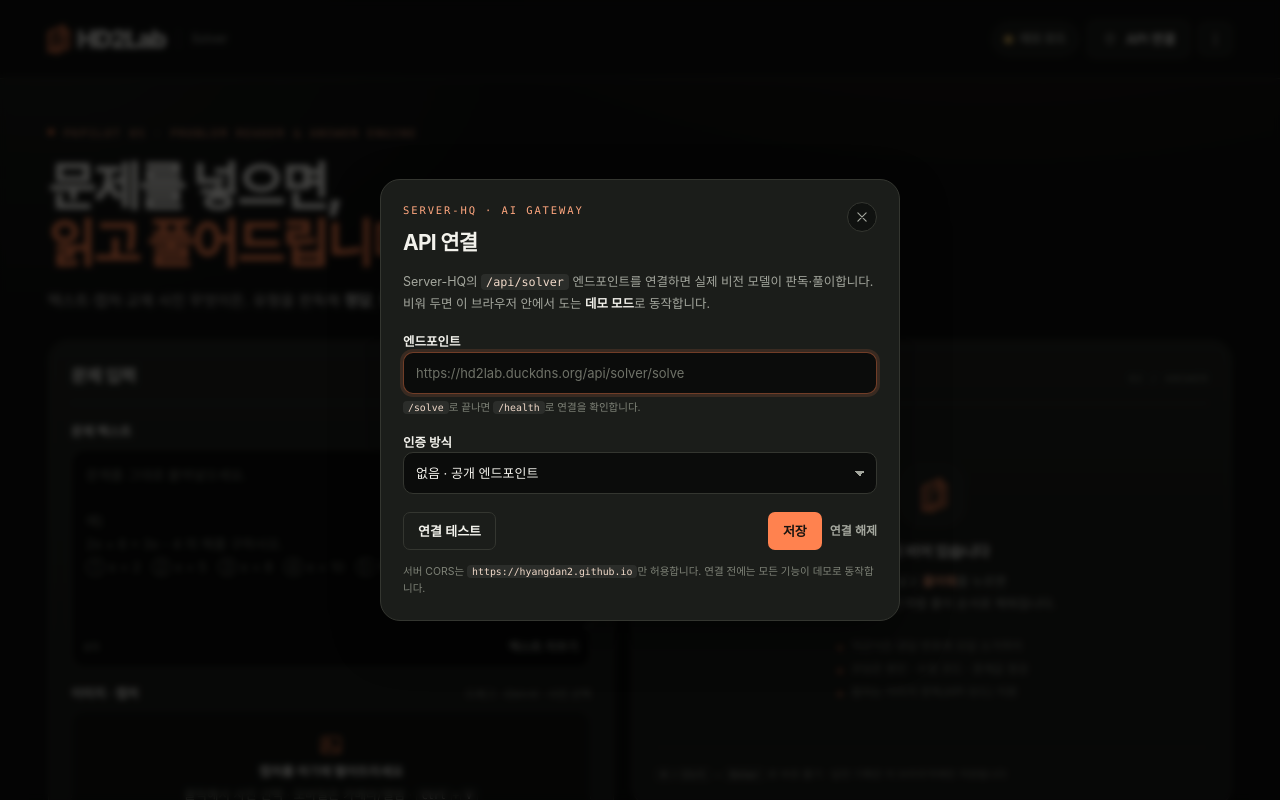
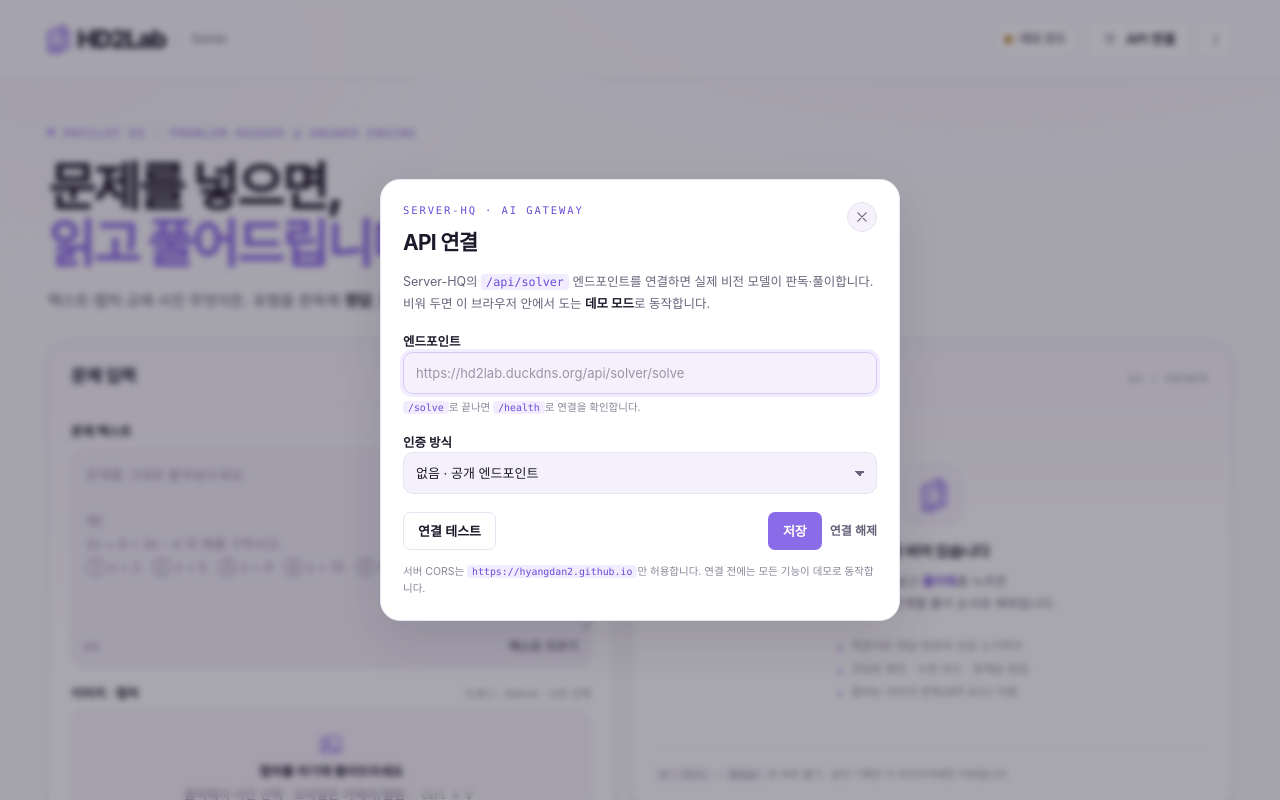
Before and after one commit to HyangDan2/PKPilot0005, a plain HTML site: page index.html in a window 1280 px wide. Both pictures are taken after a click on the button "데모 모드". Shown: the top 800 px of the page. Drawn offline with Linux system fonts and the light colour scheme.

Commit message:
feat(brand): Web-HQ와 PKPilot0001~0006 전체에 Soft Iris(화이트·바이올렛) 적용 (#55)
- Server-HQ HD2Lab 토큰(#FAFAFD/#FFFFFF/#1D192B/#8B6CE8)으로 전 허브 셸 전환
- Web-HQ index/style/히어로 SVG/파비콘 세트/OG 카드 재제작
- PKPilot0001~0003(+beta), 0005, 0006 셸·헤더·카드·모달·버튼·파비콘·OG 통일
- Shutterplate는 플레이트 캔버스·다크 프리뷰 스테이지 유지, DOS Player는 #000 화면 유지
- 테스트의 브랜드 토큰 기대값을 Soft Iris로 갱신

```diff
--- a/style.css
+++ b/style.css
@@ -1,43 +1,43 @@
 /* ==========================================================================
    HD2Lab | Solver (PKPilot0005)
-   Unified PKPilot / Web-HQ studio theme: #101110 ground, #ff824f accent.
+   Soft Iris (White & Violet) shell: #FAFAFD ground, #8B6CE8 accent.
    ========================================================================== */
 
 :root {
-  color-scheme: dark;
+  color-scheme: light;
 
-  --bg: #101110;
-  --bg-deep: #0b0c0b;
-  --surface: #1b1d1a;
-  --surface-2: #212420;
-  --surface-3: #272b26;
-  --border: #343630;
-  --border-soft: rgba(255, 255, 255, 0.07);
-  --border-strong: rgba(255, 255, 255, 0.16);
+  --bg: #FAFAFD;
+  --bg-deep: #F4F1FC;
+  --surface: #FFFFFF;
+  --surface-2: #F7F5FE;
+  --surface-3: #EDE8FA;
+  --border: #E8E4F2;
+  --border-soft: #F0ECF8;
+  --border-strong: #D8D0EC;
 
-  --text: #f3f2ec;
-  --text-body: #c6c2bb;
-  --muted: #a4a79e;
-  --muted-2: #7f8378;
+  --text: #1D192B;
+  --text-body: #544E68;
+  --muted: #68627A;
+  --muted-2: #8B8598;
 
-  --accent: #ff824f;
-  --accent-2: #ffa77f;
-  --accent-soft: rgba(255, 130, 79, 0.13);
-  --accent-line: rgba(255, 130, 79, 0.42);
+  --accent: #8B6CE8;
+  --accent-2: #6B4CD6;
+  --accent-soft: #F1ECFE;
+  --accent-line: #D6C9F6;
 
-  --good: #7ddba3;
-  --good-soft: rgba(125, 219, 163, 0.12);
-  --warn: #ffcc66;
-  --bad: #ff7a6b;
-  --bad-soft: rgba(255, 122, 107, 0.1);
+  --good: #2F8F62;
+  --good-soft: #E7F6EE;
+  --warn: #B7791F;
+  --bad: #D14343;
+  --bad-soft: #FDECEC;
 
   --radius-xl: 20px;
   --radius: 14px;
   --radius-sm: 10px;
   --radius-xs: 7px;
 
-  --shadow: 0 18px 48px rgba(0, 0, 0, 0.42);
-  --shadow-sm: 0 6px 18px rgba(0, 0, 0, 0.3);
+  --shadow: 0 18px 48px rgba(29, 25, 43, 0.12);
+  --shadow-sm: 0 4px 14px rgba(29, 25, 43, 0.07);
 
   --header-h: 78px;
   --ease: cubic-bezier(0.22, 0.61, 0.36, 1);
@@ -58,8 +58,8 @@ body {
   margin: 0;
   min-width: 320px;
   background:
-    radial-gradient(1100px 520px at 78% -10%, rgba(255, 130, 79, 0.09), transparent 62%),
-    radial-gradient(760px 420px at 4% 4%, rgba(185, 195, 167, 0.06), transparent 60%),
+    radial-gradient(1100px 520px at 78% -10%, rgba(139, 108, 232, 0.1), transparent 62%),
+    radial-gradient(760px 420px at 4% 4%, rgba(139, 108, 232, 0.05), transparent 60%),
     var(--bg);
   color: var(--text);
   line-height: 1.55;
@@ -76,7 +76,7 @@ code, kbd { font-family: var(--mono); }
 .skip-link {
   position: absolute; z-index: 60; top: -90px; left: 16px;
   padding: 10px 14px; border-radius: 6px;
-  background: var(--accent); color: #14120f; font-weight: 700; text-decoration: none;
+  background: var(--accent); color: #FFFFFF; font-weight: 700; text-decoration: none;
 }
 .skip-link:focus { top: 12px; }
 .sprite { position: absolute; width: 0; height: 0; overflow: hidden; }
@@ -87,7 +87,7 @@ code, kbd { font-family: var(--mono); }
 .site-header {
   position: sticky; z-index: 30; top: 0;
   border-bottom: 1px solid var(--border);
-  background: rgba(16, 17, 16, 0.9);
+  background: rgba(250, 250, 253, 0.88);
   backdrop-filter: blur(16px) saturate(1.2);
   -webkit-backdrop-filter: blur(16px) saturate(1.2);
 }
@@ -136,9 +136,9 @@ code, kbd { font-family: var(--mono); }
   transition: border-color 0.18s, color 0.18s, background 0.18s;
 }
 .conn-chip:hover { border-color: var(--border-strong); color: var(--text); }
-.conn-chip .dot { width: 7px; height: 7px; border-radius: 50%; background: var(--warn); box-shadow: 0 0 0 3px rgba(255, 204, 102, 0.14); }
-.conn-chip[data-state="api"] { color: var(--good); border-color: rgba(125, 219, 163, 0.34); background: var(--good-soft); }
-.conn-chip[data-state="api"] .dot { background: var(--good); box-shadow: 0 0 0 3px rgba(125, 219, 163, 0.16); }
+.conn-chip .dot { width: 7px; height: 7px; border-radius: 50%; background: var(--warn); box-shadow: 0 0 0 3px rgba(183, 121, 31, 0.14); }
+.conn-chip[data-state="api"] { color: var(--good); border-color: rgba(47, 143, 98, 0.32); background: var(--good-soft); }
+.conn-chip[data-state="api"] .dot { background: var(--good); box-shadow: 0 0 0 3px rgba(47, 143, 98, 0.16); }
 
 .ghost-btn, .primary-btn {
   display: inline-flex; align-items: center; justify-content: center; gap: 8px;
@@ -155,7 +155,7 @@ code, kbd { font-family: var(--mono); }
 .primary-btn {
   border-color: transparent;
   background: var(--accent);
-  color: #191410;
+  color: #FFFFFF;
   font-weight: 750;
 }
 .primary-btn:hover { background: var(--accent-2); transform: translateY(-1px); }
@@ -175,7 +175,7 @@ code, kbd { font-family: var(--mono); }
   display: inline-flex; align-items: center; justify-content: center;
   width: 30px; height: 30px; padding: 0;
   border: 1px solid var(--border); border-radius: 999px;
-  background: rgba(12, 13, 12, 0.7); color: var(--muted);
+  background: rgba(244, 241, 252, 0.9); color: var(--muted);
   transition: color 0.16s, border-color 0.16s;
 }
 .icon-btn:hover { color: var(--text); border-color: var(--border-strong); }
@@ -287,7 +287,7 @@ code, kbd { font-family: var(--mono); }
   font-size: 13.5px; line-height: 1.72;
   resize: vertical; overflow-wrap: anywhere;
 }
-#problemText::placeholder { color: #6f7268; }
+#problemText::placeholder { color: #9A94A8; }
 #problemText:focus { outline: none; }
 .editor-foot {
   display: flex; align-items: center; justify-content: space-between;
@@ -301,11 +301,11 @@ code, kbd { font-family: var(--mono); }
   display: flex; align-items: center; justify-content: center;
   min-height: 116px; padding: 14px;
   border: 1px dashed var(--border-strong); border-radius: var(--radius);
-  background: rgba(12, 13, 12, 0.55);
+  background: rgba(244, 241, 252, 0.75);
   text-align: center; cursor: pointer;
   transition: border-color 0.18s, background 0.18s;
 }
-.dropzone:hover { border-color: var(--accent-line); background: rgba(255, 130, 79, 0.05); }
+.dropzone:hover { border-color: var(--accent-line); background: rgba(139, 108, 232, 0.06); }
 .dropzone.is-drag { border-color: var(--accent); background: var(--accent-soft); }
 .dropzone.has-image { padding: 0; border-style: solid; border-color: var(--border); }
 .drop-idle { display: grid; justify-items: center; gap: 4px; color: var(--muted); }
@@ -323,7 +323,7 @@ code, kbd { font-family: var(--mono); }
 .thumb-wrap[hidden] { display: none; }
 #thumb {
   width: 100%; max-height: 240px; object-fit: contain;
-  background: #0a0b0a;
+  background: #EFEBF7;
 }
 .thumb-bar {
   display: flex; align-items: center; justify-content: space-between; gap: 10px;
@@ -355,7 +355,7 @@ code, kbd { font-family: var(--mono); }
   transition: border-color 0.18s, box-shadow 0.18s;
 }
 #apiAuth { padding-right: 30px; appearance: none; background-image: linear-gradient(45deg, transparent 50%, var(--muted) 50%), linear-gradient(135deg, var(--muted) 50%, transparent 50%); background-position: calc(100% - 16px) 18px, calc(100% - 11px) 18px; background-size: 5px 5px; background-repeat: no-repeat; }
-#hintInput::placeholder, #apiUrl::placeholder, #apiToken::placeholder { color: #6f7268; }
+#hintInput::placeholder, #apiUrl::placeholder, #apiToken::placeholder { color: #9A94A8; }
 #hintInput:focus, #apiUrl:focus, #apiToken:focus, #apiAuth:focus {
   outline: none; border-color: var(--accent-line); box-shadow: 0 0 0 3px var(--accent-soft);
 }
@@ -381,8 +381,8 @@ code, kbd { font-family: var(--mono); }
 
 .form-error {
   margin: 12px 0 0; padding: 9px 12px;
-  border: 1px solid rgba(255, 122, 107, 0.4); border-radius: var(--radius-sm);
-  background: var(--bad-soft); color: #ffb3a8; font-size: 12px;
+  border: 1px solid rgba(209, 67, 67, 0.36); border-radius: var(--radius-sm);
+  background: var(--bad-soft); color: #B3261E; font-size: 12px;
 }
 .form-error[hidden] { display: none; }
 
@@ -423,7 +423,7 @@ code, kbd { font-family: var(--mono); }
 .skeleton { display: grid; gap: 8px; margin-bottom: 10px; }
 .skeleton span {
   height: 13px; border-radius: 5px;
-  background: linear-gradient(90deg, var(--surface-3), #313631 50%, var(--surface-3));
+  background: linear-gradient(90deg, var(--surface-3), #E4DDF6 50%, var(--surface-3));
   background-size: 220% 100%;
   animation: shimmer 1.3s var(--ease) infinite;
 }
@@ -440,7 +440,7 @@ code, kbd { font-family: var(--mono); }
   padding: 4px 9px; border: 1px solid var(--border); border-radius: 999px;
   color: var(--muted-2); font-family: var(--mono); font-size: 10px; letter-spacing: 0.04em;
 }
-.loading-steps li.is-done { border-color: rgba(125, 219, 163, 0.34); color: var(--good); background: var(--good-soft); }
+.loading-steps li.is-done { border-color: rgba(47, 143, 98, 0.32); color: var(--good); background: var(--good-soft); }
 
 .answer-card { animation: rise 0.32s var(--ease-out) both; }
 .answer-card[hidden] { display: none; }
@@ -461,13 +461,13 @@ code, kbd { font-family: var(--mono); }
 }
 .badge-type { border-color: var(--accent-line); background: var(--accent-soft); color: var(--accent-2); }
 .badge-src { color: var(--muted-2); font-family: var(--mono); font-size: 9.5px; letter-spacing: 0.1em; }
-.badge-src.is-api { border-color: rgba(125, 219, 163, 0.34); background: var(--good-soft); color: var(--good); }
+.badge-src.is-api { border-color: rgba(47, 143, 98, 0.32); background: var(--good-soft); color: var(--good); }
 .answer-time { color: var(--muted-2); font-family: var(--mono); font-size: 10px; }
 
 .answer-main {
   padding: 16px 16px 15px;
   border: 1px solid var(--accent-line); border-radius: var(--radius);
-  background: linear-gradient(180deg, rgba(255, 130, 79, 0.11), rgba(255, 130, 79, 0.03));
+  background: linear-gradient(180deg, rgba(139, 108, 232, 0.1), rgba(139, 108, 232, 0.03));
 }
 .answer-label {
   display: flex; align-items: baseline; gap: 8px; margin: 0 0 8px;
@@ -506,7 +506,7 @@ code, kbd { font-family: var(--mono); }
 .steps li b { color: var(--text); font-weight: 650; }
 .steps code, .answer-sub code, .points code {
   padding: 1px 5px; border-radius: 4px;
-  background: rgba(255, 255, 255, 0.07); color: #f0d9c9; font-size: 0.92em;
+  background: #F1ECFE; color: #6B4CD6; font-size: 0.92em;
 }
 .points { display: grid; gap: 8px; margin: 0; padding: 0; list-style: none; }
 .points li {
@@ -589,15 +589,15 @@ html:has(dialog[open]) { overflow: hidden; }
   box-shadow: var(--shadow);
   overscroll-behavior: contain;
 }
-.api-dialog::backdrop { background: rgba(0, 0, 0, 0.72); backdrop-filter: blur(3px); }
+.api-dialog::backdrop { background: rgba(29, 25, 43, 0.38); backdrop-filter: blur(3px); }
 .api-dialog[open] { animation: rise 0.22s var(--ease-out) both; }
 .dialog-body { padding: 22px; overflow-y: auto; max-height: calc(100dvh - 42px); }
 .dialog-head { display: flex; align-items: flex-start; justify-content: space-between; gap: 14px; margin-bottom: 12px; }
 .dialog-head h2 { margin: 8px 0 0; color: var(--text); font-size: 21px; font-weight: 750; letter-spacing: -0.035em; }
 .dialog-lede { margin: 0 0 18px; font-size: 12.5px; line-height: 1.7; color: var(--muted); }
 .dialog-lede code, .field-note code, .dialog-note code {
-  padding: 1px 5px; border-radius: 4px; background: rgba(255, 255, 255, 0.07);
-  color: #f0d9c9; font-size: 0.94em;
+  padding: 1px 5px; border-radius: 4px; background: #F1ECFE;
+  color: #6B4CD6; font-size: 0.94em;
 }
 .dialog-lede b { color: var(--text); font-weight: 650; }
 .field-note { margin: 6px 0 0; color: var(--muted-2); font-size: 10.5px; line-height: 1.6; }
@@ -609,8 +609,8 @@ html:has(dialog[open]) { overflow: hidden; }
   overflow-wrap: anywhere;
 }
 .api-status[hidden] { display: none; }
-.api-status.is-ok { border-color: rgba(125, 219, 163, 0.38); background: var(--good-soft); color: var(--good); }
-.api-status.is-bad { border-color: rgba(255, 122, 107, 0.4); background: var(--bad-soft); color: #ffb3a8; }
+.api-status.is-ok { border-color: rgba(47, 143, 98, 0.36); background: var(--good-soft); color: var(--good); }
+.api-status.is-bad { border-color: rgba(209, 67, 67, 0.36); background: var(--bad-soft); color: #B3261E; }
 .api-status.is-wait { border-color: var(--border-strong); color: var(--text-body); }
 .dialog-actions { display: flex; flex-wrap: wrap; gap: 8px; align-items: center; margin-top: 18px; }
 .dialog-actions .primary-btn { margin-left: auto; }
@@ -622,7 +622,7 @@ html:has(dialog[open]) { overflow: hidden; }
   transform: translate(-50%, 14px);
   padding: 10px 16px;
   border: 1px solid var(--border-strong); border-radius: 999px;
-  background: rgba(27, 29, 26, 0.96); color: var(--text);
+  background: rgba(255, 255, 255, 0.98); color: var(--text);
   font-size: 12.5px; font-weight: 600; white-space: nowrap;
   opacity: 0; pointer-events: none;
   transition: opacity 0.2s, transform 0.24s var(--ease-out);
```
Also changed, not shown: index.html (+9 -9 lines), apple-touch-icon.png, favicon-32x32.png, favicon.ico, favicon.svg, icon-192.png, icon-512.png, manifest.json, og-image.png.
